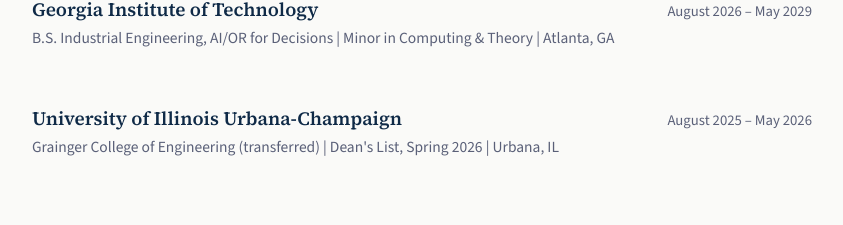
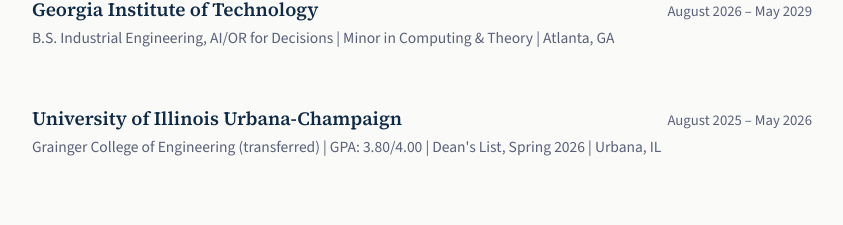
Before and after one commit to Rsingh1010/Rsingh1010.github.io, a plain HTML site: page index.html in a window 1280 px wide. Shown: the part 3894-4119 px from the top of the page, without its empty margins (100-943 px from the left). Drawn offline with nearby package versions, Linux system fonts and the light colour scheme.

Commit message:
Add GPA to resume and education section

```diff
--- a/index.html
+++ b/index.html
@@ -368,7 +368,7 @@
           <span class="entry-title">University of Illinois Urbana-Champaign</span>
           <span class="entry-when">August 2025 – May 2026</span>
         </div>
-        <div class="entry-org">Grainger College of Engineering (transferred) | Dean's List, Spring 2026 | Urbana, IL</div>
+        <div class="entry-org">Grainger College of Engineering (transferred) | GPA: 3.80/4.00 | Dean's List, Spring 2026 | Urbana, IL</div>
       </div>
     </section>
 
```
Also changed, not shown: 1 other file.
